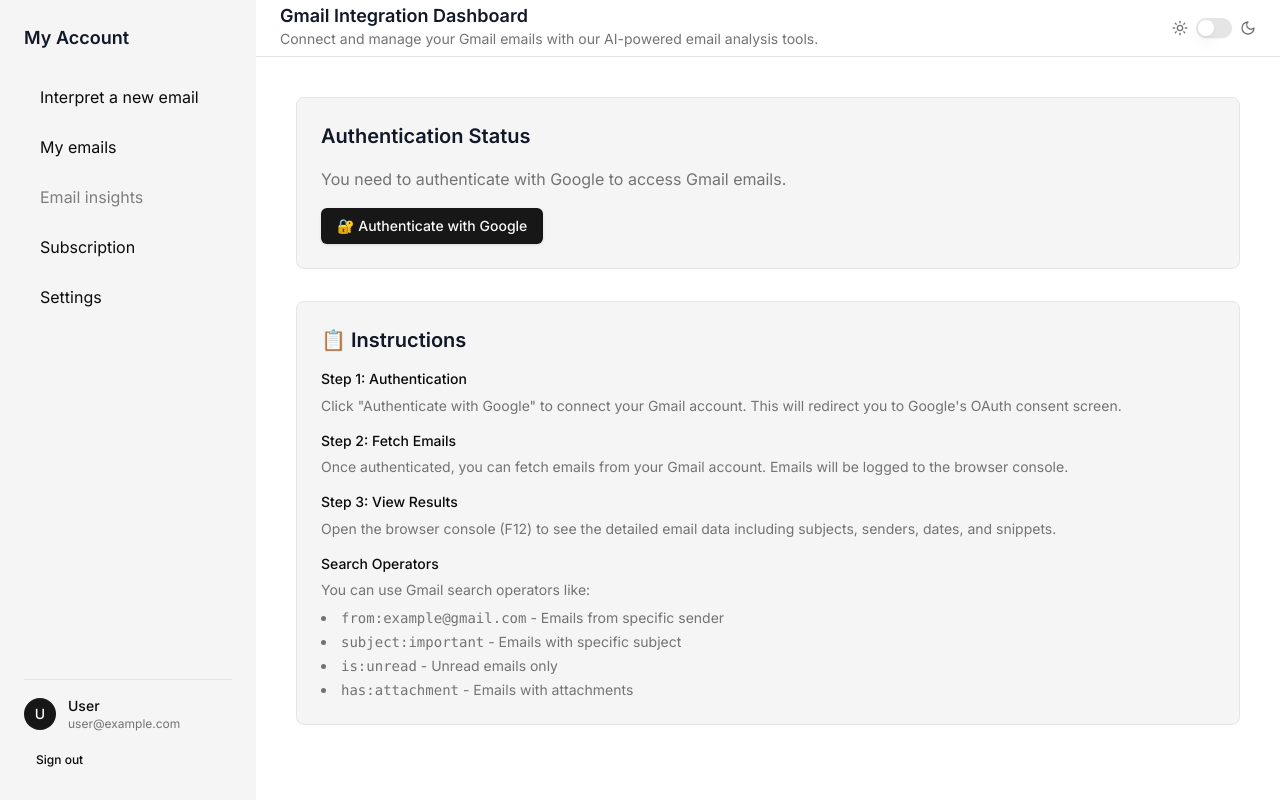
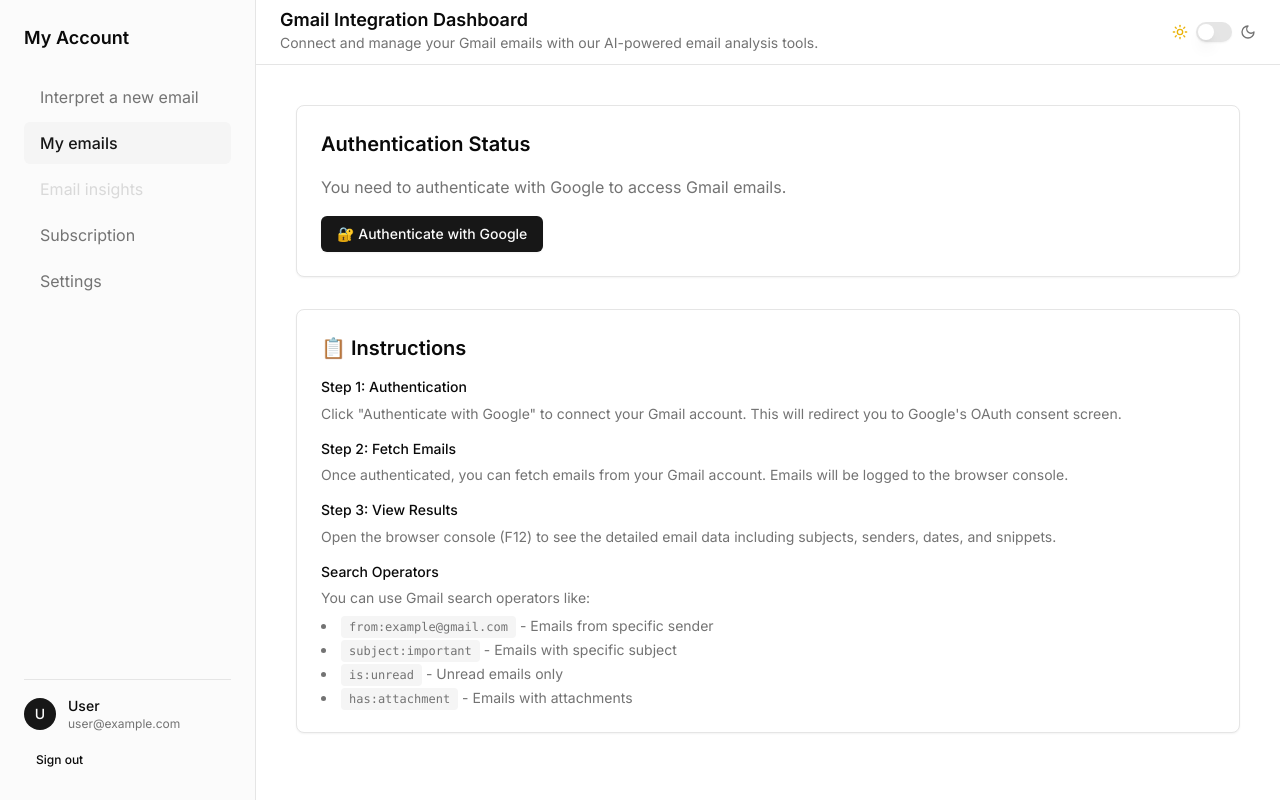
Before and after one commit to ytpm/sumails, a Next.js app: page /dashboard in a window 1280 px wide. Built offline with nearby package versions, Linux system fonts and the light colour scheme.

Commit message:
fix dark theme colors in dashboard

```diff
--- a/src/app/dashboard/page.tsx
+++ b/src/app/dashboard/page.tsx
@@ -108,8 +108,8 @@
 	return (
 		<ContentView>
 			{/* Authentication Section */}
-			<div className="mb-8 p-6 bg-muted rounded-lg border">
-				<h2 className="text-xl font-semibold mb-4">
+			<div className="mb-8 p-6 bg-card border border-border rounded-lg shadow-sm">
+				<h2 className="text-xl font-semibold mb-4 text-card-foreground">
 					Authentication Status
 				</h2>
 
@@ -118,17 +118,17 @@
 						<p className="text-muted-foreground mb-4">
 							You need to authenticate with Google to access Gmail emails.
 						</p>
-						<Button onClick={handleGoogleAuth}>
+						<Button onClick={handleGoogleAuth} className="shadow-sm">
 							🔐 Authenticate with Google
 						</Button>
 					</div>
 				) : (
 					<div>
-						<p className="text-green-600 mb-2">
+						<p className="text-green-600 dark:text-green-400 mb-2 font-medium">
 							✅ Successfully authenticated with Google!
 						</p>
 						<p className="text-sm text-muted-foreground">
-							Access token: {accessToken.substring(0, 20)}...
+							Access token: <code className="bg-muted px-2 py-1 rounded text-xs">{accessToken.substring(0, 20)}...</code>
 						</p>
 					</div>
 				)}
@@ -136,15 +136,15 @@
 
 			{/* Email Fetching Section */}
 			{accessToken && (
-				<div className="mb-8 p-6 bg-muted rounded-lg border">
-					<h2 className="text-xl font-semibold mb-4">
+				<div className="mb-8 p-6 bg-card border border-border rounded-lg shadow-sm">
+					<h2 className="text-xl font-semibold mb-4 text-card-foreground">
 						Fetch Gmail Emails
 					</h2>
 
 					<div className="space-y-4">
 						{/* Email Count Input */}
 						<div>
-							<label htmlFor="emailCount" className="block text-sm font-medium mb-2">
+							<label htmlFor="emailCount" className="block text-sm font-medium mb-2 text-foreground">
 								Number of emails to fetch:
 							</label>
 							<Input
@@ -154,12 +154,13 @@
 								max="100"
 								value={emailCount}
 								onChange={(e) => setEmailCount(parseInt(e.target.value) || 10)}
+								className="max-w-xs"
 							/>
 						</div>
 
 						{/* Search Query Input */}
 						<div>
-							<label htmlFor="searchQuery" className="block text-sm font-medium mb-2">
+							<label htmlFor="searchQuery" className="block text-sm font-medium mb-2 text-foreground">
 								Search query (optional):
 							</label>
 							<Input
@@ -168,6 +169,7 @@
 								value={searchQuery}
 								onChange={(e) => setSearchQuery(e.target.value)}
 								placeholder="e.g., from:example@gmail.com, subject:important, is:unread"
+								className="max-w-lg"
 							/>
 							<p className="text-xs text-muted-foreground mt-1">
 								Use Gmail search operators like from:, subject:, is:unread, etc.
@@ -178,6 +180,7 @@
 						<Button
 							onClick={handleFetchEmails}
 							disabled={isLoading}
+							className="shadow-sm"
 						>
 							{isLoading ? '🔄 Fetching...' : '📧 Fetch Emails & Log to Console'}
 						</Button>
@@ -186,8 +189,8 @@
 			)}
 
 			{/* Instructions Section */}
-			<div className="p-6 bg-muted rounded-lg border">
-				<h2 className="text-xl font-semibold mb-4">
+			<div className="p-6 bg-card border border-border rounded-lg shadow-sm">
+				<h2 className="text-xl font-semibold mb-4 text-card-foreground">
 					📋 Instructions
 				</h2>
 
@@ -211,10 +214,10 @@
 						<h3 className="font-medium text-foreground mb-2">Search Operators</h3>
 						<p>You can use Gmail search operators like:</p>
 						<ul className="list-disc list-inside mt-2 space-y-1">
-							<li><code>from:example@gmail.com</code> - Emails from specific sender</li>
-							<li><code>subject:important</code> - Emails with specific subject</li>
-							<li><code>is:unread</code> - Unread emails only</li>
-							<li><code>has:attachment</code> - Emails with attachments</li>
+							<li><code className="bg-muted px-2 py-1 rounded text-xs">from:example@gmail.com</code> - Emails from specific sender</li>
+							<li><code className="bg-muted px-2 py-1 rounded text-xs">subject:important</code> - Emails with specific subject</li>
+							<li><code className="bg-muted px-2 py-1 rounded text-xs">is:unread</code> - Unread emails only</li>
+							<li><code className="bg-muted px-2 py-1 rounded text-xs">has:attachment</code> - Emails with attachments</li>
 						</ul>
 					</div>
 				</div>
--- a/src/components/dashboard/DashboardNavbar.tsx
+++ b/src/components/dashboard/DashboardNavbar.tsx
@@ -7,11 +7,11 @@
 
 export default function DashboardNavbar({ title, description }: DashboardNavbarProps) {
 	return (
-		<nav className="border-b bg-background/95 backdrop-blur supports-[backdrop-filter]:bg-background/60">
-			<div className="flex h-14 items-center justify-between px-6">
+		<nav className="border-b border-border bg-background/80 backdrop-blur-sm supports-[backdrop-filter]:bg-background/60">
+			<div className="flex h-16 items-center justify-between px-6">
 				<div className="flex flex-col">
 					{title && (
-						<h1 className="text-lg font-semibold leading-none">{title}</h1>
+						<h1 className="text-lg font-semibold leading-none text-foreground">{title}</h1>
 					)}
 					{description && (
 						<p className="text-sm text-muted-foreground mt-1">{description}</p>
--- a/src/components/dashboard/layout/DashboardMain.tsx
+++ b/src/components/dashboard/layout/DashboardMain.tsx
@@ -15,7 +15,7 @@
 	return (
 		<div className="flex h-screen bg-background text-foreground overflow-hidden">
 			{/* Desktop Sidebar (visible only on md screens and up) */}
-			<aside className="w-64 bg-muted p-6 hidden md:flex md:flex-col md:justify-between overflow-y-auto">
+			<aside className="w-64 bg-muted/40 border-r border-border p-6 hidden md:flex md:flex-col md:justify-between overflow-y-auto">
 				<SideMenu />
 			</aside>
 
@@ -28,7 +28,7 @@
 				<DashboardNavbar title={title} description={description} />
 
 				{/* Main Content */}
-				<main className="flex-1 p-6 lg:p-10 overflow-y-auto">
+				<main className="flex-1 p-6 lg:p-10 overflow-y-auto bg-background">
 					{children}
 				</main>
 			</div>
--- a/src/components/dashboard/layout/SideMenu.tsx
+++ b/src/components/dashboard/layout/SideMenu.tsx
@@ -1,64 +1,75 @@
+'use client'
+
 import Link from 'next/link'
+import { usePathname } from 'next/navigation'
 import ProfileFooter from '@/components/dashboard/ProfileFooter'
 import PATHS from '@/utils/paths'
+import { cn } from '@/lib/utils'
 
 interface SideMenuProps {
 	onLinkClick?: () => void // Optional: To handle actions like closing the menu on mobile
 }
 
+const navigationItems = [
+	{
+		href: PATHS.DASHBOARD.INTERPRET.ROOT,
+		label: 'Interpret a new email',
+		disabled: false
+	},
+	{
+		href: PATHS.DASHBOARD.ROOT,
+		label: 'My emails',
+		disabled: false
+	},
+	{
+		href: PATHS.DASHBOARD.SUBSCRIPTION,
+		label: 'Email insights',
+		disabled: true
+	},
+	{
+		href: PATHS.DASHBOARD.SUBSCRIPTION,
+		label: 'Subscription',
+		disabled: false
+	},
+	{
+		href: PATHS.DASHBOARD.SETTINGS,
+		label: 'Settings',
+		disabled: false
+	}
+]
+
 export default function SideMenu({ onLinkClick }: SideMenuProps) {
+	const pathname = usePathname()
+
 	return (
 		<>
 			<div className="overflow-y-auto flex-grow">
 				<nav className="space-y-4 pt-10 md:pt-0">
-					<h2 className="text-lg font-semibold mb-6">My Account</h2>
-					<ul className="space-y-2">
-						<li>
-							<Link
-								href={PATHS.DASHBOARD.INTERPRET.ROOT}
-								className="block px-4 py-2 rounded-md hover:bg-primary hover:text-primary-foreground transition-colors"
-								onClick={onLinkClick}
-							>
-								Interpret a new email
-							</Link>
-						</li>
-						<li>
-							<Link
-								href={PATHS.DASHBOARD.ROOT}
-								className="block px-4 py-2 rounded-md hover:bg-primary hover:text-primary-foreground transition-colors"
-								onClick={onLinkClick}
-							>
-								My emails
-							</Link>
-						</li>
-						<li>
-							<Link
-								href={PATHS.DASHBOARD.SUBSCRIPTION}
-								aria-disabled="true"
-								className="block px-4 py-2 rounded-md hover:bg-primary hover:text-primary-foreground transition-colors opacity-50 pointer-events-none"
-								onClick={onLinkClick} // still call onLinkClick even if disabled for consistency
-							>
-								Email insights
-							</Link>
-						</li>
-						<li>
-							<Link
-								href={PATHS.DASHBOARD.SUBSCRIPTION}
-								className="block px-4 py-2 rounded-md hover:bg-primary hover:text-primary-foreground transition-colors"
-								onClick={onLinkClick}
-							>
-								Subscription
-							</Link>
-						</li>
-						<li>
-							<Link
-								href={PATHS.DASHBOARD.SETTINGS}
-								className="block px-4 py-2 rounded-md hover:bg-primary hover:text-primary-foreground transition-colors"
-								onClick={onLinkClick}
-							>
-								Settings
-							</Link>
-						</li>
+					<h2 className="text-lg font-semibold mb-6 text-foreground">My Account</h2>
+					<ul className="space-y-1">
+						{navigationItems.map((item, index) => {
+							const isActive = pathname === item.href
+
+							return (
+								<li key={index}>
+									<Link
+										href={item.href}
+										className={cn(
+											"block px-4 py-2 rounded-md transition-colors duration-200",
+											item.disabled
+												? "text-muted-foreground/50 hover:bg-accent/50 hover:text-accent-foreground/50 opacity-50 pointer-events-none cursor-not-allowed"
+												: isActive
+													? "bg-accent text-accent-foreground font-medium"
+													: "text-muted-foreground hover:bg-accent hover:text-accent-foreground"
+										)}
+										onClick={onLinkClick}
+										aria-disabled={item.disabled}
+									>
+										{item.label}
+									</Link>
+								</li>
+							)
+						})}
 					</ul>
 				</nav>
 			</div>
--- a/src/components/theme-toggle.tsx
+++ b/src/components/theme-toggle.tsx
@@ -17,9 +17,9 @@
 	if (!mounted) {
 		return (
 			<div className="flex items-center space-x-2">
-				<Sun className="h-4 w-4" />
+				<Sun className="h-4 w-4 text-muted-foreground" />
 				<Switch disabled />
-				<Moon className="h-4 w-4" />
+				<Moon className="h-4 w-4 text-muted-foreground" />
 			</div>
 		)
 	}
@@ -28,13 +28,14 @@
 
 	return (
 		<div className="flex items-center space-x-2">
-			<Sun className="h-4 w-4 text-muted-foreground" />
+			<Sun className={`h-4 w-4 transition-colors ${isDark ? 'text-muted-foreground' : 'text-yellow-500'}`} />
 			<Switch
 				checked={isDark}
 				onCheckedChange={(checked) => setTheme(checked ? 'dark' : 'light')}
 				aria-label="Toggle theme"
+				className="data-[state=checked]:bg-primary"
 			/>
-			<Moon className="h-4 w-4 text-muted-foreground" />
+			<Moon className={`h-4 w-4 transition-colors ${isDark ? 'text-blue-400' : 'text-muted-foreground'}`} />
 		</div>
 	)
 }
```
